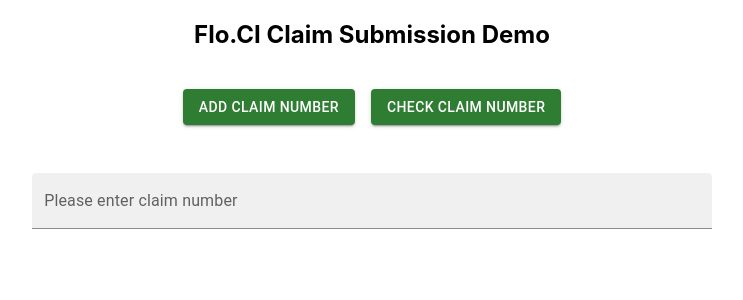
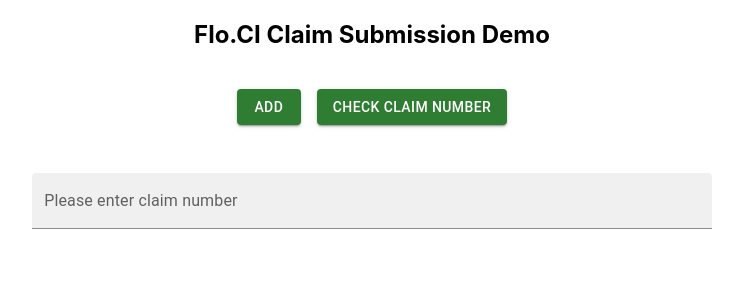
Before and after one commit to Flo-CI/front-end, a React (Create React App) app: page / in a window 1280 px wide. Shown: the top 300 px of the page, without its empty margins (268-1011 px from the left). Built offline with nearby package versions, Linux system fonts and the light colour scheme.

Commit message:
deployment test

```diff
--- a/src/App.js
+++ b/src/App.js
@@ -58,7 +58,7 @@
             <Grid item>
                 <h2>
                     <Stack style={{justifyContent: 'center'}} spacing={2} direction="row">
-                      <Button variant="contained" color="success" onClick={uploadData} sx={{m: 1}}>Add Claim Number</Button>
+                      <Button variant="contained" color="success" onClick={uploadData} sx={{m: 1}}>Add</Button>
                       <Button variant="contained" color="success" onClick={fetchInfo} sx={{m: 1}}>Check Claim Number</Button>
                     </Stack>
                 </h2>
```
